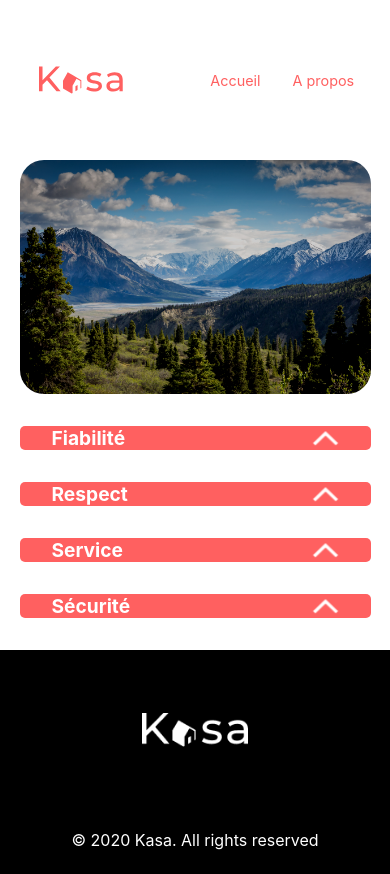
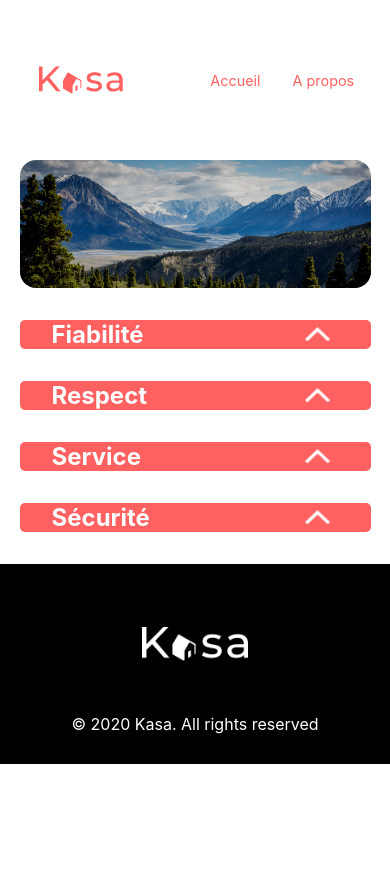
Before and after one commit to Tommy-Hck/ThomasHuylebroeck_7_21112023, a React (Create React App) app: page /About in a window 390 px wide. After the commit the page ends 844 px from the top, so only its background shows below. Built offline with nearby package versions, Linux system fonts and the light colour scheme.

Commit message:
Home mobile ok, bouton à gérer ou supprimer

```diff
--- a/src/components/Footer.jsx
+++ b/src/components/Footer.jsx
@@ -6,7 +6,7 @@ export default function Footer() {
   return (
     <footer>
         <img src={logo} alt='logo'></img>
-        <p>© 2020 Kasa. All rights reserved</p>
+        <p className='footer-text'>© 2020 Kasa. All rights reserved</p>
     </footer>
   )
 }
--- a/src/pages/About.jsx
+++ b/src/pages/About.jsx
@@ -17,7 +17,7 @@ export default function About() {
         {Data.map((rule) =>
           {
             return (
-              <Collapse className="collapse" title={<div className='collapse-title'>{rule.title}</div>} content={<div className='collapse-content'>{rule.content}</div>} key={rule.id}/>
+              <Collapse className="collapse" title={<h2 className='collapse-title'>{rule.title}</h2>} content={rule.content} key={rule.id}/>
             )
           }
         )}
--- a/src/pages/Logement.jsx
+++ b/src/pages/Logement.jsx
@@ -29,7 +29,7 @@ export default function Logement() {
 
       <section className="description-container">
         <div className="location">
-          <div>
+          <div className="city">
             <h1 className="quartier">{currentLogement.title}</h1>
             <p className="city">{currentLogement.location}</p>
           </div>
@@ -42,10 +42,10 @@ export default function Logement() {
             />
           </div>
         </div>
-        <div className="main-tag">
+        <div
+         className="main-tag">
           <div className="tag-container">
             <div className="taga">
-              {/* Tags rendering */}
               {currentLogement.tags.map((tag) => (
                 <span key={tag.length}>{tag}</span>
               ))}
@@ -66,12 +66,12 @@ export default function Logement() {
         </div>
         <div className="collapse">
           <Collapse className="title Description-title"
-            title={"Description"}
-            content={currentLogement.description}
+            title={<h2>Description</h2>}
+            content={<div className="description-content">{currentLogement.description}</div>}
           />
 
           <Collapse className="title equipements-title"
-            title={"Équipements"}
+            title={<h2>Équipements</h2>}
             content={
               <ul className="equipement-list">
                 {currentLogement.equipments.map((equipment, index) => (
--- a/src/styles/About.scss
+++ b/src/styles/About.scss
@@ -20,16 +20,13 @@
 }
 
 .collapse-title {
-    max-width: 70rem;
-    width: 70rem;
     @media  screen and  (max-width: 425px){
-        width: fit-content;
+    //     width: fit-content;
     }
 }
 
 .collapse-content {
     margin-left: 1%;
-    width: 70rem;
     word-spacing: 0.550rem;
     @media  screen and  (max-width: 425px){
         font-size: 1.2rem;
--- a/src/styles/Collapse.scss
+++ b/src/styles/Collapse.scss
@@ -4,8 +4,7 @@
     align-items: center;
     background-color: #FF6060;
     border-radius: 5px;
-    // margin: 15px;
-    padding: 0.6rem;
+    padding: 0.5rem;
     @media  screen and  (max-width: 425px){
         padding: 0 2rem;
         font-size: 0.8rem;
@@ -26,6 +25,7 @@
     height: 1.2rem;
     object-fit: contain;
     animation: inverso 0.5s forwards;
+    margin-right: 0.5rem;
 }
 
 .arrow-down {
@@ -34,23 +34,19 @@
     height: 1.2rem;
     object-fit: contain;
     animation: rotate 0.5s forwards;
-}
-
-.open-collapse {
-    width: 65%;
+    margin-right: 0.5rem;
 }
 
 h2{
     color: white;
 }
 
-.collapse-content {
-    max-width: 80rem;
-}
-
 .collapse-text {
     color: #FF6060;
     font-size: 1.8rem;
+    @media  screen and  (max-width: 425px){
+        font-size: 0.9rem;
+    }
 }
 
 //animation
--- a/src/styles/Home.scss
+++ b/src/styles/Home.scss
@@ -4,16 +4,19 @@
     height: 15rem;
     position: relative;
     @media  screen and  (max-width: 425px){
-        height: 10rem;
     }
+
 img {
     width: 80%;
     height: 90%;
     border-radius: 1.5rem;
     filter: contrast(1.2) brightness(0.8);
     @media  screen and  (max-width: 425px){
+        height: 8rem;
         width: 90%;
+        border-radius: 1rem;
     }
+
 }
 .banner-title {
     position: absolute;
@@ -37,6 +40,9 @@ img {
     display: flex;
     justify-content: center;
     padding: 2rem;
+    @media  screen and  (max-width: 425px){
+        padding: 0;
+    }
 }
 .container {
     display: grid;
@@ -46,10 +52,20 @@ img {
     border-radius: 1rem;
     padding: 2rem;
     width: 80%;
+
+    @media  screen and  (max-width: 425px){
+        justify-content: center;
+        padding: 0;
+        display: flex;
+        flex-direction: column;
+    }
     .home-card {
         display: flex;
         flex-direction: column;
         align-items: center;
+        @media  screen and  (max-width: 425px){
+            height: 20rem;
+        }
 
         img{
             width: 27rem;
@@ -58,6 +74,10 @@ img {
             object-fit: cover;
             border-radius: 1rem;
             filter: contrast(1.2) brightness(0.8);
+            @media  screen and  (max-width: 425px){
+                width: 20rem;
+                height: 20rem;
+            }
         }
         p {
             transform: translate(1rem, -7rem);
--- a/src/styles/Layout.scss
+++ b/src/styles/Layout.scss
@@ -39,4 +39,15 @@ footer {
     img {
         object-fit: contain;
     }
+
+    @media  screen and  (max-width: 425px){
+         display: flex;
+         flex-direction: column;
+         align-items: center;
+         line-height: 0rem;
+         .footer-text {
+            padding-bottom: 2rem;
+            margin: 0;
+         }
+    }
 }
--- a/src/styles/Logement.scss
+++ b/src/styles/Logement.scss
@@ -4,73 +4,124 @@
     position: relative;
     @media  screen and  (max-width: 425px){
         height: 10rem;
+        width: 20rem;
+        padding-bottom: 50%;
     }
 }
 
 .photos {
     width: 100%;
     object-fit: cover;
-    height: 50vh;
+    height: 20rem;
     border-radius: 1.5rem;
     // filter: contrast(1.2) brightness(0.8);
     @media  screen and  (max-width: 425px){
-        width: 90%;
+        width: 19.2rem;
     }
 }
+
+// .description-container {
+//     @media  screen and  (max-width: 425px){
+//         display: flex;
+//         flex-direction: column;
+//     }
+//     }
+.description-container {
+    display: flex;
+    flex-direction: column;
+}
+  @media (max-width: 425px) {
+    .description-container {
+      flex-direction: row;
+    }
+
+    .taga {
+      order: 2;
+    }
+
+    .host {
+      order: 1;
+    }
+  }
+
 
 .location {
     color:#FF6060 ;
     display: flex;
     justify-content: space-between;
+    @media  screen and  (max-width: 425px){
+    }
 }
 
 .host {
     display: flex;
     align-items: center;
     gap: 0.5rem;
+    @media  screen and  (max-width: 425px){
+        justify-content: right;
+    }
 }
 
 .owner {
     color:#FF6060 ;
     font-size: 1.5rem;
-    width: 6rem;
+    width: 10rem;
     text-align: right;
+    @media  screen and  (max-width: 425px){
+        font-size: 1rem;
+        width: 5rem;
+    }
 }
 
 .host-picture {
     border-radius: 50%;
     width: 4.5rem;
     height: 4.5rem;
+    @media  screen and  (max-width: 425px){
+        width: 3rem;
+        height: 3rem;
+    }
 }
 
 .main {
     padding: 0 10%;
+    @media  screen and  (max-width: 425px){
+        padding: 0 7%;;
+    }
 }
 
 .quartier {
     margin-top: 1rem;
     font-size: 2.2rem;
     font-weight: 400;
+    @media  screen and  (max-width: 425px){
+        font-size: 1.3rem;;
+        font-weight: 500;
+    }
 }
 
 .city {
     margin: 0%;
     font-size: 1.2rem;
+    @media  screen and  (max-width: 425px){
+        display: flex;
+        flex-direction: column;
+        font-size:  1rem;
+        padding: 0.5rem 0;
+    }
+}
+
+.tag-container {
+    @media  screen and  (max-width: 425px){
+        display: flex;
+        flex-direction: column;
+    }
 }
 
 .tag-container {
     display: flex;
     align-items: center;
     justify-content: space-between;
-}
-
-.tag {
-    width: 100%;
-    font-weight: bold;
-    color: white;
-    background-color: #FF6060;
-    padding: 0.3rem;
-    border-radius: 10px;
 }
 
 .taga {
@@ -82,18 +133,34 @@
         background-color: #FF6060;
         border-radius: 10px;
         text-align: center;
+        @media  screen and  (max-width: 425px){
+            padding: 0.2rem 0.5rem;
+        }
     }
 }
 
 .star {
     width: 2rem;
     height: 2rem;
+    @media  screen and  (max-width: 425px){
+    }
 }
 
 .collapse {
     display: flex;
+    justify-content: space-between;
+    padding: 2rem 0;
+    @media  screen and  (max-width: 425px){
+        flex-direction: column;
+    }
 }
 
-.description-title {
-    margin-left: 2rem;
+h2 {
+    font-size: 1.5rem;
+    width: 35vw;
 }
+
+.description-content, .equipement-list {
+    font-size: 1.2rem;
+    max-width: 35vw;
+}
```
Also changed, not shown: src/assets/arrow.png.
